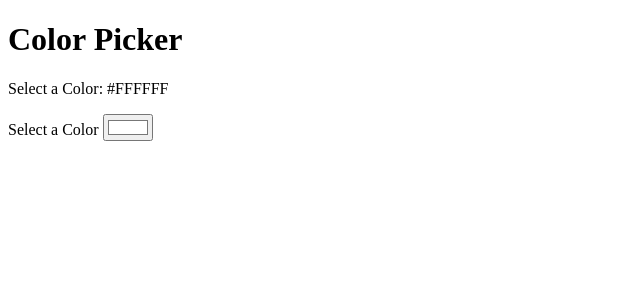
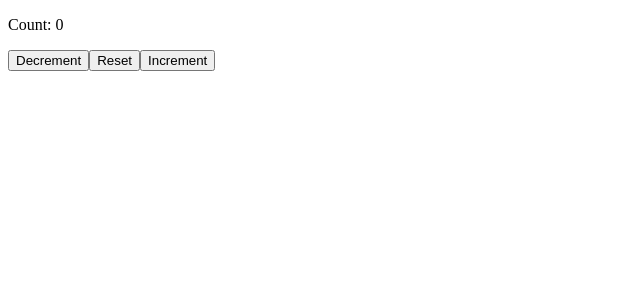
Before and after one commit to Mercury1565/React_Learning-Path, a React (Vite) app in the folder my-react-app/: page / in a window 1280 px wide. Shown: the top 300 px of the page, without its empty margins (0-640 px from the left). Built offline with nearby package versions, Linux system fonts and the light colour scheme.

Commit message:
finish updater functions

```diff
--- a/my-react-app/src/App.jsx
+++ b/my-react-app/src/App.jsx
@@ -1,10 +1,9 @@
-import ColorPicker from "./components/ColorPicker.jsx"
+import Counter from "./components/Counter.jsx"
 
 function App() {
   return(
     <>
-    <ColorPicker/>
-
+    <Counter/>
     </>
   )
 }
--- a/my-react-app/src/components/ColorPicker.jsx
+++ /dev/null
@@ -1,27 +0,0 @@
-import React, {useState} from 'react';
-
-function ColorPicker(){
-
-    const [color, setColor] = useState('#FFFFFF');
-
-    function handelColorChange(event){
-        setColor(event.target.value);
-    }
-
-    return(
-        <div>
-            <h1> Color Picker </h1>
-            <p style={{backgroundColor: color}}>
-                Select a Color: {color}
-            </p>
-
-            <label> Select a Color </label>
-            <input type='color' value={color} onChange={handelColorChange}/>
-
-        </div>
-
-    )
-
-}
-
-export default ColorPicker
--- /dev/null
+++ b/my-react-app/src/components/Counter.jsx
@@ -0,0 +1,48 @@
+import React, {useState} from 'react';
+
+function Counter(){
+    const [count , setCount] = useState(0);
+
+    const handleIncrement = () => {
+        /*
+        With the method below, you can't perfrom multiple value
+        sets because react batches them up for performance issues
+        */
+        // setCount(count + 1)
+        // setCount(count + 1)
+        // setCount(count + 1)
+
+
+        // A better way using Updater Functions
+        setCount(c => c + 1)
+        setCount(c => c + 1)
+        setCount(c => c + 1)
+        // Doing this, we can take the pending state to calculate
+        // the next state.
+
+        // Using this will avoid batchings
+
+    }
+
+    const handleDecrement = () => {
+        setCount(c => c - 1)
+        setCount(c => c - 1)
+        setCount(c => c - 1)
+
+    }
+
+    const handleReset = () => {
+        setCount(0)
+    }
+
+    return(
+        <>
+        <p>Count: {count}</p>
+        <button onClick={handleDecrement}>Decrement</button>
+        <button onClick={handleReset}>Reset</button>
+        <button onClick={handleIncrement}>Increment</button>
+        </>
+    )
+};
+
+export default Counter
```
